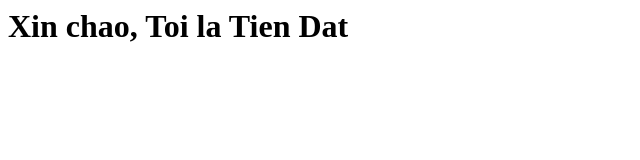
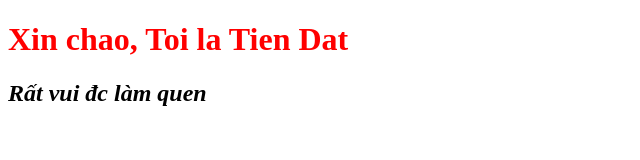
Before and after one commit to Dattt6/dattt6.github.io, a plain HTML site: page index.html in a window 1280 px wide. Shown: the whole page, without its empty margins (0-640 px from the left). Drawn offline with Linux system fonts and the light colour scheme.

Commit message:
my second commit

```diff
--- a/index.html
+++ b/index.html
@@ -1 +1,12 @@
-<h1>Xin chao, Toi la Tien Dat</h1>
+<!DOCTYPE html>
+<html lang="en">
+<head>
+    <meta charset="UTF-8">
+    <meta name="viewport" content="width=device-width, initial-scale=1.0">
+    <title>Document</title>
+</head>
+<body>
+    <h1 style="color: red">Xin chao, Toi la Tien Dat</h1>
+    <h2 style="font-style: italic;">Rất vui đc làm quen</h2>
+</body>
+</html>
```
